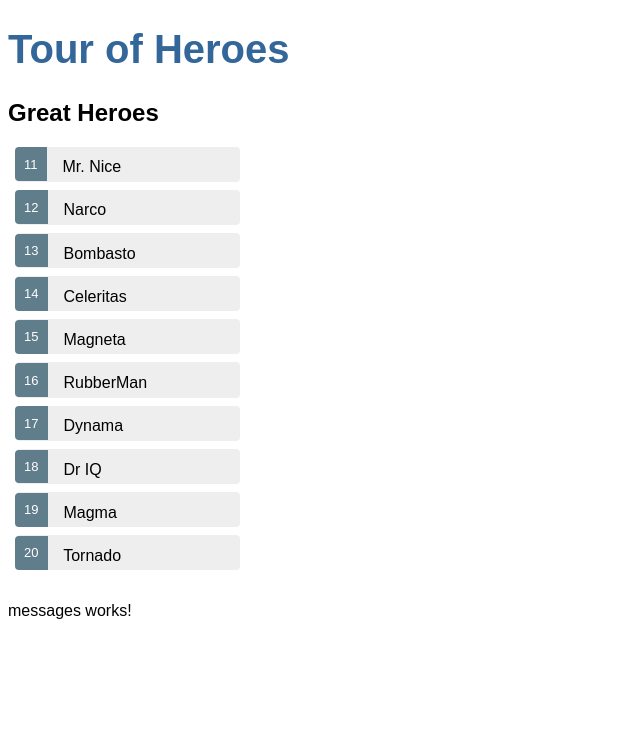
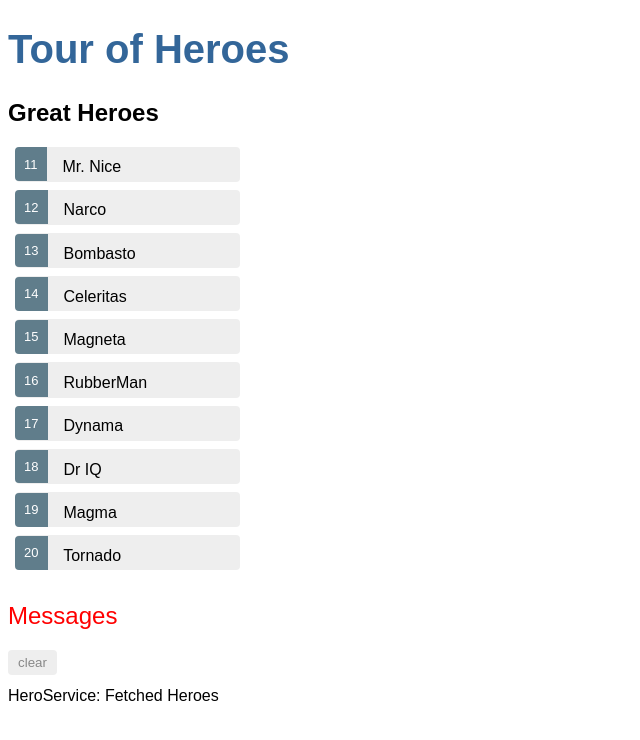
Before and after one commit to kd2718/angular_tutorial, an Angular app: page / in a window 1280 px wide. Shown: the top 740 px of the page, without its empty margins (0-640 px from the left). Built offline with nearby package versions, Linux system fonts and the light colour scheme.

Commit message:
finished messageing

```diff
--- a/src/app/hero.service.ts
+++ b/src/app/hero.service.ts
@@ -2,6 +2,8 @@
 
 import {Hero} from './hero';
 import {HEROES} from './mock-heroes';
+
+import {MessageService} from './message.service';
 
 import {Observable, of} from 'rxjs';
 
@@ -11,8 +13,10 @@
 export class HeroService {
 
   getHeroes(): Observable<Hero[]> {
+    // TODO: send message after getting heroes
+    this.messageService.add('HeroService: Fetched Heroes');
     return of(HEROES);
   }
 
-  constructor() { }
+  constructor(private messageService: MessageService) { }
 }
--- a/src/app/message.service.ts
+++ b/src/app/message.service.ts
@@ -1,9 +1,16 @@
 import { Injectable } from '@angular/core';
 
 @Injectable({
-  providedIn: 'root'
+  providedIn: 'root',
 })
 export class MessageService {
+  messages: string[] = [];
 
-  constructor() { }
+  add(message: string) {
+    this.messages.push(message);
+  }
+
+  clear() {
+    this.messages = [];
+  }
 }
--- a/src/app/messages/messages.component.html
+++ b/src/app/messages/messages.component.html
@@ -1,3 +1,6 @@
-<p>
-  messages works!
-</p>
+<div *ngIf='messageService.messages.length'>
+  <h2>Messages</h2>
+  <button class="clear"
+    (click)="messageService.clear()">clear</button>
+    <div *ngFor='let message of messageService.messages'>{{message}}</div>
+</div>
--- a/src/app/messages/messages.component.scss
+++ b/src/app/messages/messages.component.scss
@@ -0,0 +1,35 @@
+/* MessagesComponent's private CSS styles */
+h2 {
+    color: red;
+    font-family: Arial, Helvetica, sans-serif;
+    font-weight: lighter;
+  }
+  body {
+    margin: 2em;
+  }
+  body, input[text], button {
+    color: crimson;
+    font-family: Cambria, Georgia;
+  }
+
+  button.clear {
+    font-family: Arial;
+    background-color: #eee;
+    border: none;
+    padding: 5px 10px;
+    border-radius: 4px;
+    cursor: pointer;
+    cursor: hand;
+  }
+  button:hover {
+    background-color: #cfd8dc;
+  }
+  button:disabled {
+    background-color: #eee;
+    color: #aaa;
+    cursor: auto;
+  }
+  button.clear {
+    color: #888;
+    margin-bottom: 12px;
+  }
--- a/src/app/messages/messages.component.ts
+++ b/src/app/messages/messages.component.ts
@@ -1,4 +1,5 @@
 import { Component, OnInit } from '@angular/core';
+import {MessageService} from '../message.service';
 
 @Component({
   selector: 'app-messages',
@@ -7,7 +8,7 @@
 })
 export class MessagesComponent implements OnInit {
 
-  constructor() { }
+  constructor(public messageService: MessageService) { }
 
   ngOnInit() {
   }
```
